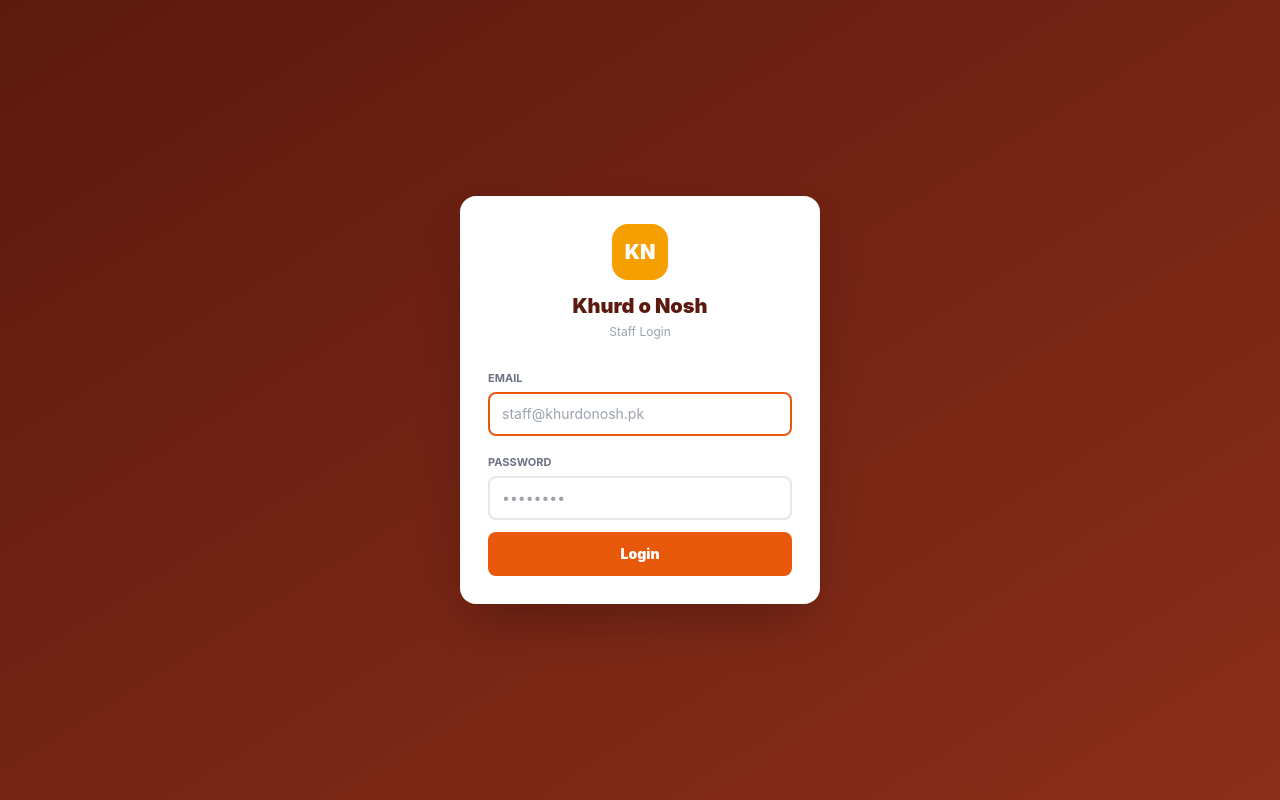
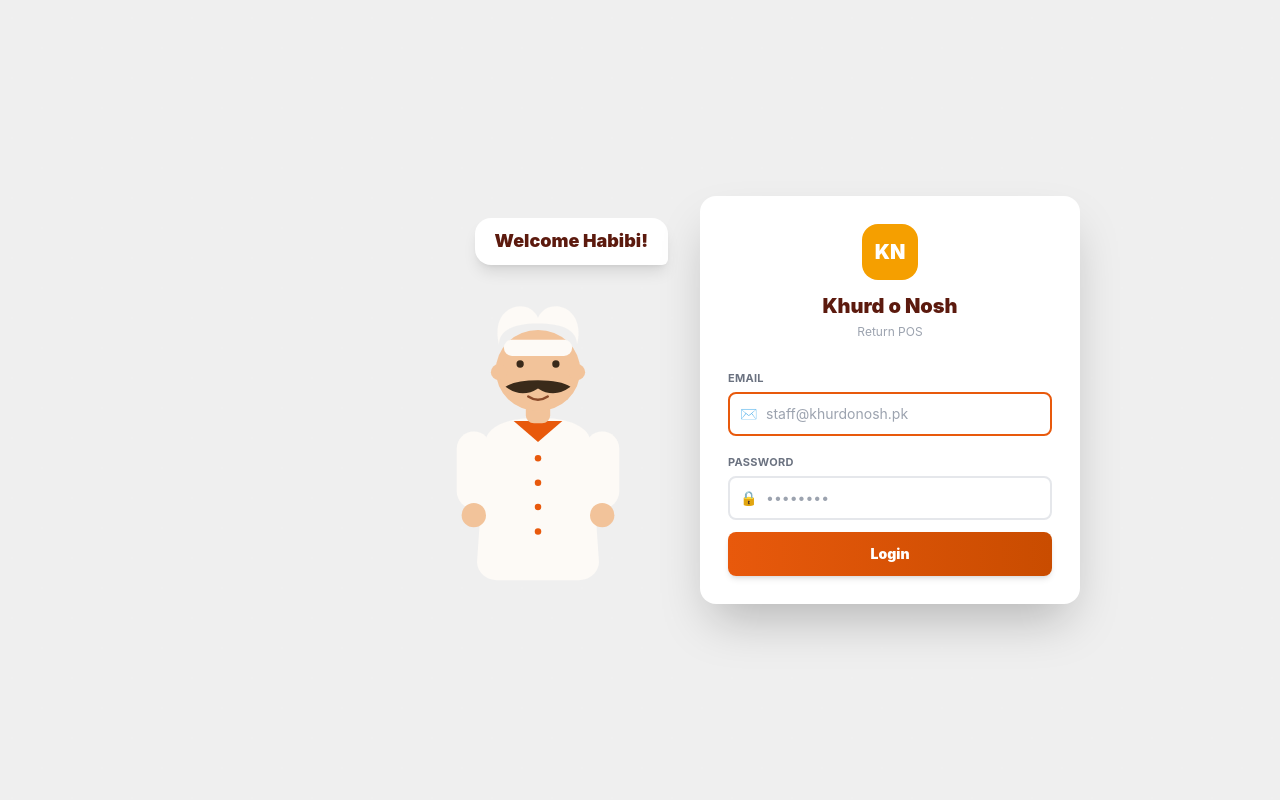
Before and after one commit to daniyal2710/Khur-do-nosh, a React (Vite) app: page / in a window 1280 px wide. Built offline with nearby package versions, Linux system fonts and the light colour scheme.

Commit message:
login page updated

```diff
--- /dev/null
+++ b/src/components/ChefMascot.jsx
@@ -0,0 +1,38 @@
+export default function ChefMascot() {
+  return (
+    <svg viewBox="0 0 320 380" className="w-full h-full max-w-[320px]" xmlns="http://www.w3.org/2000/svg">
+      {/* body / apron */}
+      <path d="M95 210 C95 190 120 178 160 178 C200 178 225 190 225 210 L235 355 C235 368 224 378 210 378 L110 378 C96 378 85 368 85 355 Z" fill="#fdfaf6" />
+      {/* apron buttons */}
+      {[228, 258, 288, 318].map((y) => (
+        <circle key={y} cx="160" cy={y} r="4" fill="#e8590c" />
+      ))}
+      {/* sleeves */}
+      <rect x="60" y="195" width="42" height="95" rx="21" fill="#fdfaf6" />
+      <rect x="218" y="195" width="42" height="95" rx="21" fill="#fdfaf6" />
+      {/* hands */}
+      <circle cx="81" cy="298" r="15" fill="#f2c39a" />
+      <circle cx="239" cy="298" r="15" fill="#f2c39a" />
+      {/* neckerchief */}
+      <path d="M130 182 L160 208 L190 182 Z" fill="#e8590c" />
+      {/* neck */}
+      <rect x="145" y="150" width="30" height="35" rx="10" fill="#f2c39a" />
+      {/* head */}
+      <ellipse cx="160" cy="120" rx="52" ry="50" fill="#f2c39a" />
+      {/* ears */}
+      <circle cx="112" cy="122" r="10" fill="#f2c39a" />
+      <circle cx="208" cy="122" r="10" fill="#f2c39a" />
+      {/* mustache */}
+      <path d="M120 140 Q140 155 160 142 Q180 155 200 140 Q188 132 160 132 Q132 132 120 140 Z" fill="#3a2a1a" />
+      {/* eyes */}
+      <circle cx="138" cy="112" r="4.5" fill="#3a2a1a" />
+      <circle cx="182" cy="112" r="4.5" fill="#3a2a1a" />
+      {/* smile */}
+      <path d="M148 152 Q160 160 172 152" stroke="#8b4a2a" strokeWidth="3" fill="none" strokeLinecap="round" />
+      {/* chef hat band */}
+      <rect x="118" y="82" width="84" height="20" rx="10" fill="#fdfaf6" />
+      {/* chef hat puff */}
+      <path d="M112 88 C100 40 148 28 160 55 C172 28 220 40 208 88 C208 70 190 62 160 62 C130 62 112 70 112 88 Z" fill="#fdfaf6" />
+    </svg>
+  );
+}
--- a/src/pages/Login.jsx
+++ b/src/pages/Login.jsx
@@ -1,5 +1,6 @@
 import { useState } from 'react';
 import { supabase } from '../lib/supabase';
+import ChefMascot from '../components/ChefMascot';
 
 export default function Login() {
   const [email, setEmail] = useState('');
@@ -17,39 +18,68 @@ export default function Login() {
   }
 
   return (
-    <div className="min-h-screen flex items-center justify-center bg-gradient-to-br from-maroon to-maroon2 p-4">
-      <form onSubmit={handleLogin} className="bg-white rounded-2xl shadow-2xl w-full max-w-[360px] p-7">
+    <div className="min-h-screen flex items-center justify-center p-4 relative overflow-hidden bg-gradient-to-br from-orange-700 via-orange to-orangedark">
+      {/* subtle background texture */}
+      <div
+        className="absolute inset-0 opacity-[0.07]"
+        style={{
+          backgroundImage:
+            'radial-gradient(circle at 20% 30%, white 1.5px, transparent 1.5px), radial-gradient(circle at 70% 80%, white 1.5px, transparent 1.5px)',
+          backgroundSize: '60px 60px',
+        }}
+      />
+
+      <div className="relative w-full max-w-[880px] flex items-center justify-center gap-6 flex-wrap md:flex-nowrap">
+        {/* LEFT — mascot + greeting */}
+        <div className="flex-1 min-w-[260px] flex flex-col items-center md:items-end text-center md:text-right px-2">
+          <div className="bg-white rounded-2xl rounded-br-md px-5 py-3 shadow-lg mb-2 max-w-[240px]">
+            <p className="text-maroon font-black text-lg leading-tight">Welcome Habibi!</p>
+          </div>
+          <div className="w-[220px] md:w-[260px]">
+            <ChefMascot />
+          </div>
+        </div>
+
+        {/* RIGHT — login card */}
+        <div className="flex-1 min-w-[300px] max-w-[380px]">
+          <form onSubmit={handleLogin} className="bg-white rounded-2xl shadow-2xl w-full p-7">
             <div className="text-center mb-6">
               <div className="w-14 h-14 bg-gold rounded-2xl text-white text-xl font-black flex items-center justify-center mx-auto mb-3">
                 KN
               </div>
               <h1 className="text-xl font-black text-maroon">Khurd o Nosh</h1>
-          <p className="text-gray-400 text-xs mt-1">Staff Login</p>
+              <p className="text-gray-400 text-xs mt-1">Return POS</p>
             </div>
 
             <div className="space-y-3">
               <div>
-            <label className="text-[11px] font-bold text-gray-500 uppercase">Email</label>
+                <label className="text-[11px] font-bold text-gray-500 uppercase tracking-wide">Email</label>
+                <div className="relative mt-1">
+                  <span className="absolute left-3 top-1/2 -translate-y-1/2 text-orange text-sm">✉️</span>
                   <input
                     type="email"
                     required
                     value={email}
                     onChange={(e) => setEmail(e.target.value)}
-              className="w-full mt-1 px-3 py-2.5 border-2 border-orange-200 rounded-lg outline-none focus:border-orange text-sm"
+                    className="w-full pl-9 pr-3 py-2.5 border-2 border-orange-200 rounded-lg outline-none focus:border-orange text-sm"
                     placeholder="staff@khurdonosh.pk"
                     autoFocus
                   />
                 </div>
+              </div>
               <div>
-            <label className="text-[11px] font-bold text-gray-500 uppercase">Password</label>
+                <label className="text-[11px] font-bold text-gray-500 uppercase tracking-wide">Password</label>
+                <div className="relative mt-1">
+                  <span className="absolute left-3 top-1/2 -translate-y-1/2 text-orange text-sm">🔒</span>
                   <input
                     type="password"
                     required
                     value={password}
                     onChange={(e) => setPassword(e.target.value)}
-              className="w-full mt-1 px-3 py-2.5 border-2 border-orange-200 rounded-lg outline-none focus:border-orange text-sm"
+                    className="w-full pl-9 pr-3 py-2.5 border-2 border-gray-200 rounded-lg outline-none focus:border-orange text-sm"
                     placeholder="••••••••"
                   />
+                </div>
               </div>
 
               {error && (
@@ -59,12 +89,14 @@ export default function Login() {
               <button
                 type="submit"
                 disabled={loading}
-            className="w-full mt-2 py-3 bg-orange hover:bg-orangedark text-white rounded-lg font-black text-sm disabled:bg-gray-300 transition-all"
+                className="w-full mt-2 py-3 bg-gradient-to-r from-orange to-orangedark hover:opacity-90 text-white rounded-lg font-black text-sm disabled:opacity-50 transition-all shadow-md"
               >
                 {loading ? 'Logging in…' : 'Login'}
               </button>
             </div>
           </form>
         </div>
+      </div>
+    </div>
   );
 }
```
Lines whose indentation alone changed are shown as unchanged.
